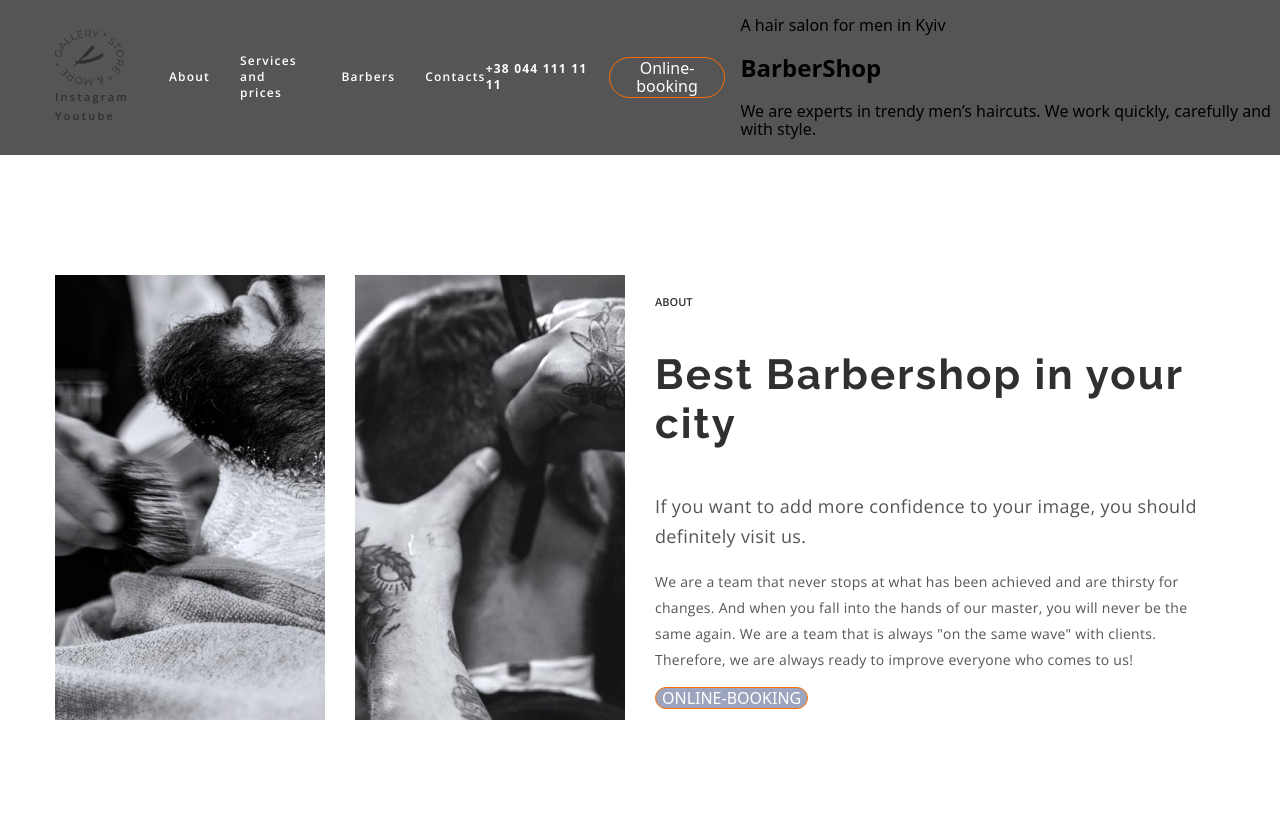
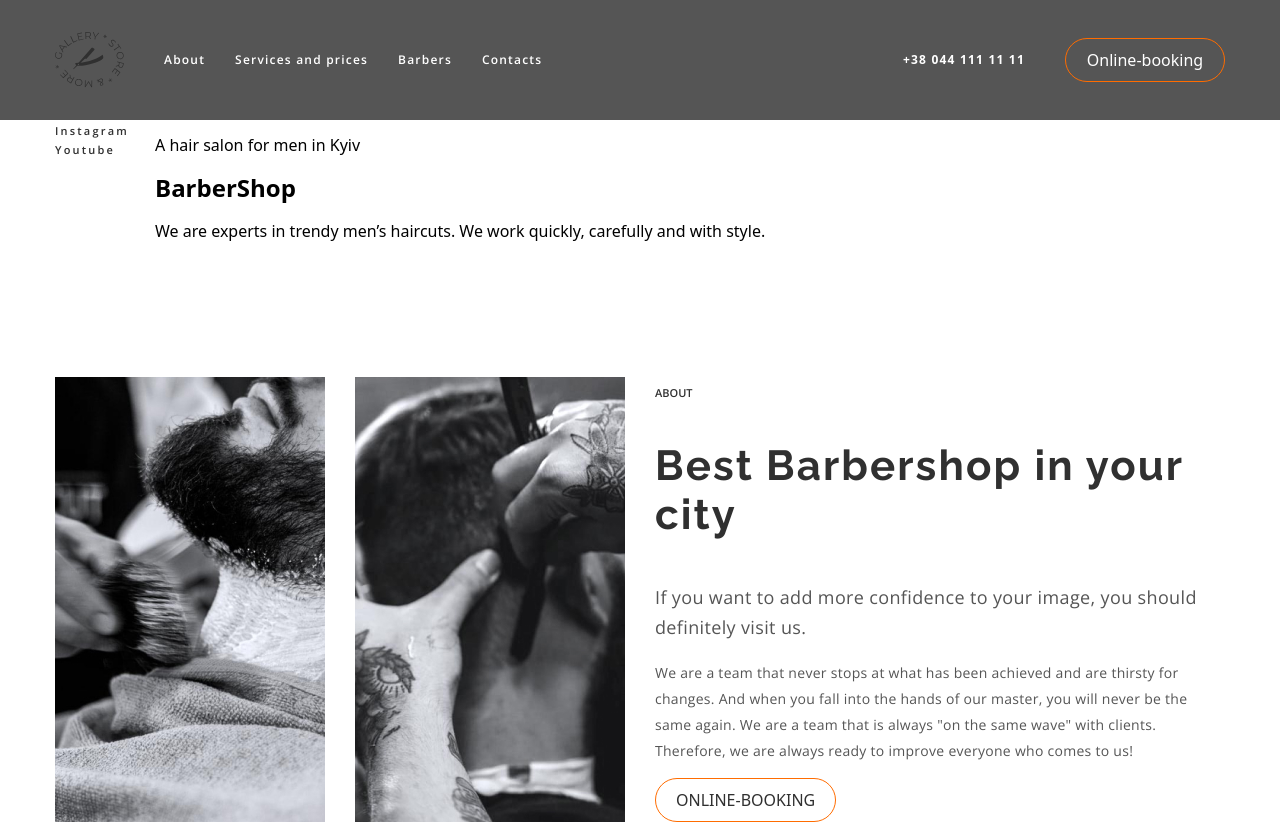
Before and after one commit to KutsVlad8/barbershop, a plain HTML site: page index.html in a window 1280 px wide. Shown: the top 825 px of the page. Drawn offline with nearby package versions, Linux system fonts and the light colour scheme.

Commit message:
обновил документ

```diff
--- a/css/styles.css
+++ b/css/styles.css
@@ -40,8 +40,8 @@ img {
   width: 1200px;
   margin-left: auto;
   margin-right: auto;
-
-  padding: 120px 15px;
+  padding-left: 15px;
+  padding-right: 15px;
 }
 .social {
   color: var(--title-color-second);
@@ -57,30 +57,35 @@ img {
 .social:focus {
   color: var(--accent-color);
 }
-.btn {
-  background-color: var(--text-color-contact);
+.button {
+  min-width: 160px;
+  padding: 12px 20px;
+
+  background-color: transparent;
   color: var(--text-color-nav);
   border: 1px solid var(--accent-color);
   border-radius: 25px;
   cursor: pointer;
 }
 
-.btn:hover {
+.button:hover {
   color: var(--accent-color);
 }
 
 /* хедер */
-.head {
+.header {
+  padding: 32px 0;
+  background-color: #555555;
+}
+.header > .container {
   display: flex;
   align-items: center;
-  background-color: #555555;
 }
 
 /* навигация */
 .nav {
   display: flex;
   align-items: center;
-  margin-left: 15px;
 }
 
 .nav-content {
@@ -113,9 +118,10 @@ img {
   color: var(--accent-color);
 }
 /* контакт */
-.head .nav-tel {
+.header .nav-tel {
   display: block;
   margin-left: auto;
+  margin-right: 40px;
 
   color: var(--text-color-nav);
   font-family: 'Open Sans' sans-serif;
@@ -126,27 +132,34 @@ img {
   letter-spacing: 0.1em;
   text-transform: uppercase;
 }
-.head .nav-tel:hover,
-.head .nav-tel:focus {
+.header .nav-tel:hover,
+.header .nav-tel:focus {
   color: var(--accent-color);
-}
-/* кнопка */
-.head .nav-btn {
-  display: block;
-  margin-left: 15px;
-  margin-right: 15px;
-
-  background-color: #555555;
-  color: var(--text-color-nav);
-  border: 1px solid var(--accent-color);
-  border-radius: 25px;
-  cursor: pointer;
 }
 
 /* старт */
 
+.start > .container {
+  display: flex;
+}
+
+.left {
+  width: 100px;
+  margin-top: 0;
+  margin-bottom: 0;
+  padding-left: 0;
+}
+
+.right {
+  flex-grow: 1;
+}
+
 /* о нас */
 
+.about-section {
+  padding-top: 120px;
+  padding-bottom: 120px;
+}
 .about {
   display: flex;
   align-items: center;
@@ -156,17 +169,15 @@ img {
   display: flex;
   align-items: center;
   margin: 0;
-  margin-right: 30px;
+
   padding-left: 0;
 }
-.img {
+.img:not(:last-child) {
   margin-right: 30px;
-}
-.img:last-child {
-  margin-right: 0;
 }
 
 .about-content {
+  margin-left: 30px;
 }
 .about-section h2 {
   color: var(--title-color-second);
@@ -208,8 +219,15 @@ img {
   letter-spacing: 0.02em;
 }
 
+.about-btn {
+  color: var(--title-color-second);
+}
+
 /* услуги и прайс */
 .services {
+  padding-top: 120px;
+  padding-bottom: 120px;
+
   background-color: var(--title-color-second);
 }
 
--- a/index.html
+++ b/index.html
@@ -18,35 +18,45 @@
     <title>Barbershop</title>
   </head>
   <body>
-    <header class="head">
+    <header class="header">
+      <div class="container">
         <nav class="nav">
-        <ul class="list">
-          <li>
           <a href="./index.html">
             <img src="./image/Logo.svg" alt="logo" />
           </a>
-          </li>
-          <li><a class="social list" href="" rel="noopener noreferrer nofollow">Instagram</a></li>
-          <li><a class="social list" href="" rel="noopener noreferrer nofollow">Youtube</a></li>
-        </ul>
+
           <ul class="nav-content list">
             <li class="nav-item"><a href="#about" class="nav-link list">About</a></li>
-          <li class="nav-item"><a href="#prices" class="nav-link list">Services and prices</a></li>
+            <li class="nav-item">
+              <a href="#prices" class="nav-link list">Services and prices</a>
+            </li>
             <li class="nav-item"><a href="#barbers" class="nav-link list">Barbers</a></li>
             <li class="nav-item"><a href="#contacts" class="nav-link list">Contacts</a></li>
           </ul>
         </nav>
         <a href="tel:+380441111111" class="nav-tel list">+38 044 111 11 11</a>
-      <button type="button" class="nav-btn">Online-booking</button>
-
-      <section class="start">
-        <p>A hair salon for men in Kyiv</p>
-        <h1>BarberShop</h1>
-        <p>We are experts in trendy men’s haircuts. We work quickly, carefully and with style.</p>
-      </section>
+        <button type="button" class="button">Online-booking</button>
+      </div>
     </header>
 
     <main>
+      <!-- start -->
+      <section class="start">
+        <div class="container">
+          <ul class="left list">
+            <li><a class="social list" href="" rel="noopener noreferrer nofollow">Instagram</a></li>
+            <li><a class="social list" href="" rel="noopener noreferrer nofollow">Youtube</a></li>
+          </ul>
+          <div class="right">
+            <p>A hair salon for men in Kyiv</p>
+            <h1>BarberShop</h1>
+            <p>
+              We are experts in trendy men’s haircuts. We work quickly, carefully and with style.
+            </p>
+          </div>
+        </div>
+      </section>
+
       <!--about-->
       <section class="about-section" id="about">
         <div class="about container">
@@ -66,7 +76,7 @@
               are a team that is always "on the same wave" with clients. Therefore, we are always
               ready to improve everyone who comes to us!
             </p>
-            <button type="button" class="btn">ONLINE-BOOKING</button>
+            <button type="button" class="about-btn button">ONLINE-BOOKING</button>
           </div>
         </div>
       </section>
@@ -102,7 +112,7 @@
             </li>
           </ul>
 
-          <button type="button" class="btn">ONLINE-BOOKING</button>
+          <button type="button" class="button">ONLINE-BOOKING</button>
         </div>
       </section>
 
@@ -176,7 +186,7 @@
               <li><input type="number" name="telefon" /></li>
               <li><input type="text" name="text" /></li>
             </ul>
-            <button type="button" class="btn">send</button>
+            <button type="button" class="button">send</button>
           </div>
 
           <address class="address">
```
Lines whose indentation alone changed are shown as unchanged.
